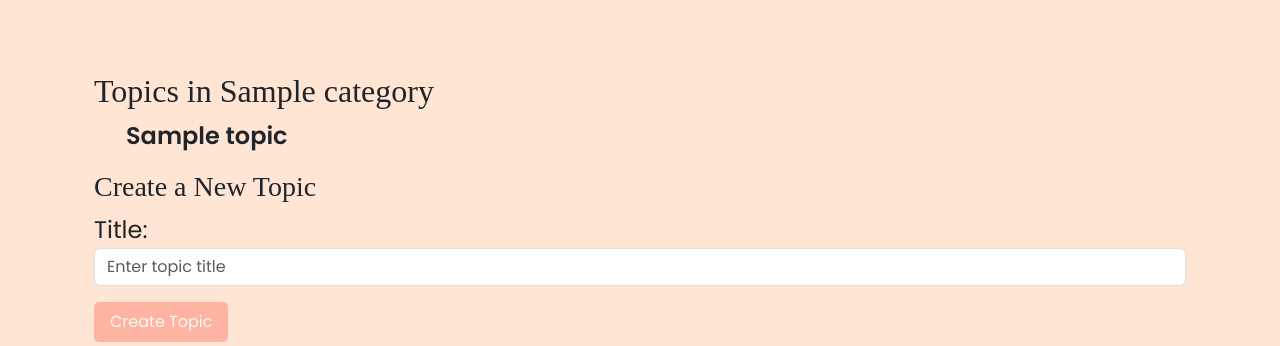
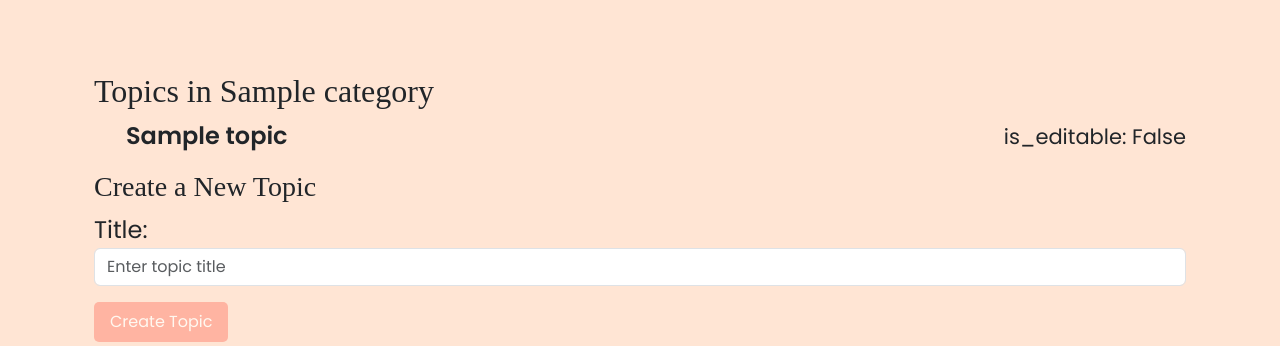
Before and after one commit to VeselinMar/Mama-To-Be, a Django app: a page that uses templates/common/base.html in a window 1280 px wide. Shown: the part 94-440 px from the top of the page. Run offline with Django 5.2, Linux system fonts and the light colour scheme; a user stored in the database is signed in; tables that the repository leaves empty hold one stand-in row (values such as "Sample post").

Commit message:
moved in subdirectory

```diff
--- a/templates/forum/topic_list.html
+++ b/templates/forum/topics/topic_list.html
@@ -8,6 +8,13 @@
                 <a href="{% url 'topic-detail' topic.pk %}" class="text-decoration-none text-dark fs-4">
                     <strong>{{ topic.title }}</strong>
                 </a>
+                <!-- Debug -->
+                <small>is_editable: {{ topic.is_editable }}</small>
+                {% if topic.is_editable %}
+                    <a href="{% url 'topic-edit' topic.pk %}" class="btn btn-warning btn-sm">
+                        Edit
+                    </a>
+                {% endif %}
             </li>
         {% endfor %}
     </ul>
```
Also changed, not shown: templates/forum/topics/create_topic.html (renamed from templates/forum/create_topic.html), templates/forum/topics/topic_detail.html (renamed from templates/forum/topic_detail.html).
